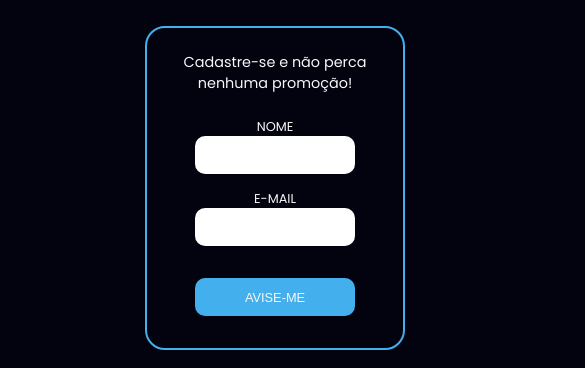
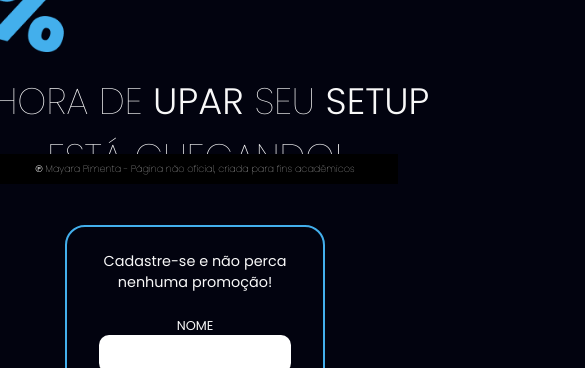
Before and after one commit to MayaraPimenta/black-friday-desafio, a website: page pages/index.html in a window 390 px wide. Shown: the part 660-1028 px from the top of the page, 585 px wide, since content can reach past the window. Drawn offline with nearby package versions, Linux system fonts and the light colour scheme.

Commit message:
responsiveness and disclaimer

```diff
--- a/pages/index.html
+++ b/pages/index.html
@@ -31,6 +31,7 @@
             <img class="go-to-website" src="../assets/images/Logo.png" alt="seta">
         </a>
     </main>
+    <p class="disclaimer"> &#x2117 Mayara Pimenta - Página não oficial, criada para fins acadêmicos</p>
     <script src="../scripts/script.js"></script>
     <script src="https://unpkg.com/sweetalert/dist/sweetalert.min.js"></script>
 </body>
--- a/scripts/script.js
+++ b/scripts/script.js
@@ -9,12 +9,11 @@ function submit() {
         swal({
             text: "Email já cadastrado!",
             button: false
-        })}
-    if (username === "" || email === "") {
+        })} else if (username === "" || email === "") {
         swal({
             text: "O Nome ou E-mail está em branco!",
             button: false
-        })}
+        })} else {
 
     user = {
         id: users.length + 1,
@@ -30,6 +29,7 @@ function submit() {
     })
 
     cleanField()
+    }
 }
 
 function cleanField() {
--- a/styles/landing-style.scss
+++ b/styles/landing-style.scss
@@ -27,8 +27,7 @@ body {
     align-items: stretch;
 
     height: 100vh;
-    width: 100vw;
-
+    width: auto;
 
 }
 
@@ -38,7 +37,7 @@ aside {
 
     img {
         width: auto;
-        height: 100vh;
+        height: 85vh;
 
         // margin-top: 4rem;
         margin-left: 2rem;
@@ -124,6 +123,18 @@ main {
     }
 }
 
+.disclaimer {
+    position: fixed;
+    bottom: 0px;
+    width: 100%;
+    padding: 0.5rem;
+
+    background: black;
+
+    font-size: 0.6rem;
+    font-weight: 100;
+    text-align: center;
+}
 
 
 // ----------------------------------RESPONSIVIDADE----------------------------------
@@ -155,12 +166,12 @@ main {
             }
 
             input {
-                width: 10rem;
+                width: 12rem;
                 height: 3rem;
             }
 
             button {
-                width: 10rem;
+                width: 12rem;
                 font-size: 0.8rem;
             }
 
@@ -172,6 +183,7 @@ main {
         .go-to-website {
             width: 12rem;
             height: auto;
+            margin-bottom: 1.5rem;
 
         }
     }
@@ -183,7 +195,6 @@ main {
         display: flex;
         flex-direction: column;
         align-items: center;
-        justify-content: center;
 
         padding-left: 5rem;
         padding-right: 5rem;
@@ -193,11 +204,17 @@ main {
         display: flex;
         justify-content: center;
         align-items: center;
+
+
     }
 
     main {
         display: flex;
         align-items: center;
+
+        .title {
+            margin-top: 1rem;
+        }
 
         .cadastro {
             margin-top: 2.5rem;
```
Also changed, not shown: assets/images/img-responsive.png (added), css/style.css.
